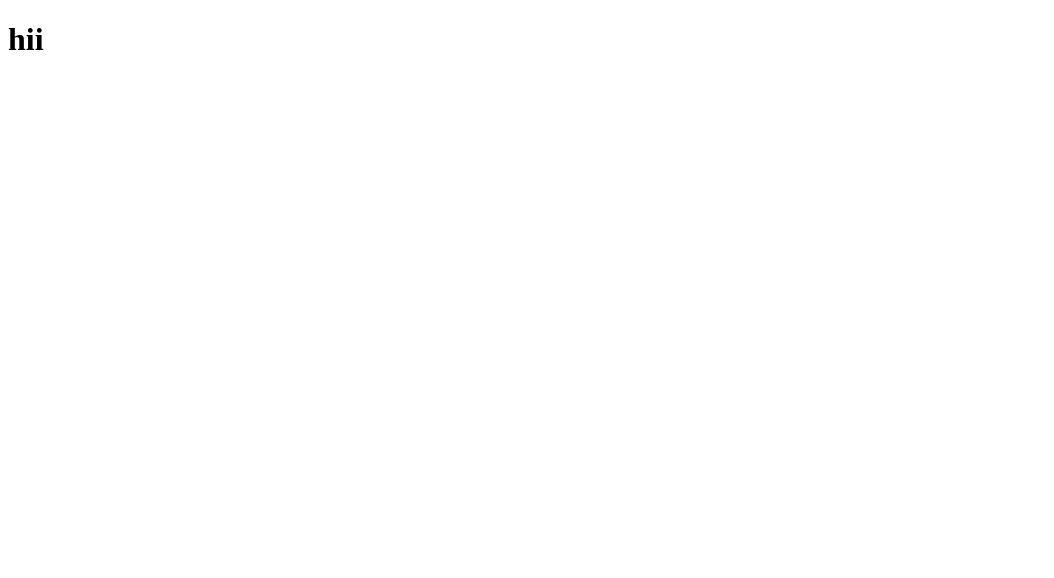
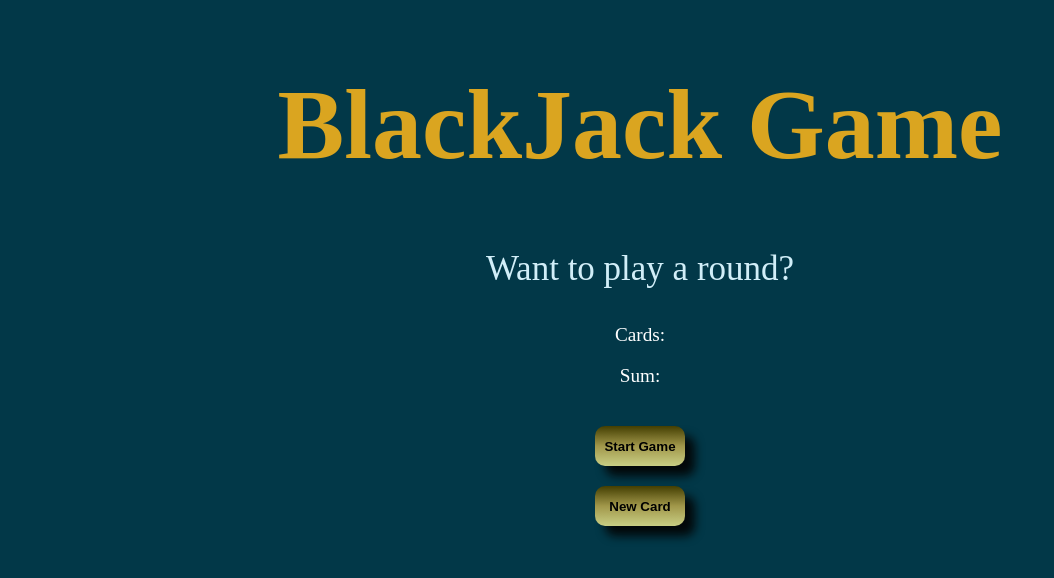
Before and after one commit to kashish-51/gitpractice, a plain HTML site: page index.html in a window 1280 px wide. Shown: the whole page, without its empty margins (0-1054 px from the left). Drawn offline with Linux system fonts and the light colour scheme.

Commit message:
1st commit

```diff
--- a/index.html
+++ b/index.html
@@ -4,8 +4,56 @@
     <meta charset="UTF-8">
     <meta name="viewport" content="width=device-width, initial-scale=1.0">
     <title>Document</title>
+    <style>
+body{
+   /* background-image: linear-gradient(	rgb(20, 74, 1),  rgb(17, 173, 22),rgb(108, 189, 121));*/
+    background-color:rgb(2, 56, 72) ;
+    background-repeat: no-repeat;
+    height: 700px;
+
+}
+h1{
+    font-size: 100px;
+    color: goldenrod;
+
+}
+h1 , p {
+    text-align: center;
+}
+   div {
+    display: flex;
+    justify-content: center;
+   }
+   #message-el{
+    font-size: 35px;
+color: rgb(209, 238, 248);
+font-family:'italic, arial' ;
+   }
+   #cards-el, #sum-el,#player-el{
+    color: white;
+    font-size: larger;
+   }
+   button{
+    height:40px;
+    width:90px;
+    border-radius: 10px;
+    margin-top: 20px;
+    font-weight: bolder;
+    box-shadow: 10px 10px 10px rgba(3, 3, 3, 0.9);
+    background-image: linear-gradient(	rgb(67, 62, 1),  rgb(161, 151, 74),rgb(200, 206, 132));
+    border:rgb(161, 151, 74);
+   }
+   </style>
 </head>
 <body>
-    <h1>hii</h1>
+    <h1>BlackJack Game</h1>
+    <p id="message-el">Want to play a round?</p>
+    <p id="cards-el">Cards: </p>
+    <p id="sum-el">Sum: </p>
+<div> <button onclick="startGame()">Start Game</button></div>
+
+   <div> <button onclick="newCard()">New Card</button></div>
+    <p id="player-el"></p>
+    <script src="index.js"></script>
 </body>
 </html>
```
